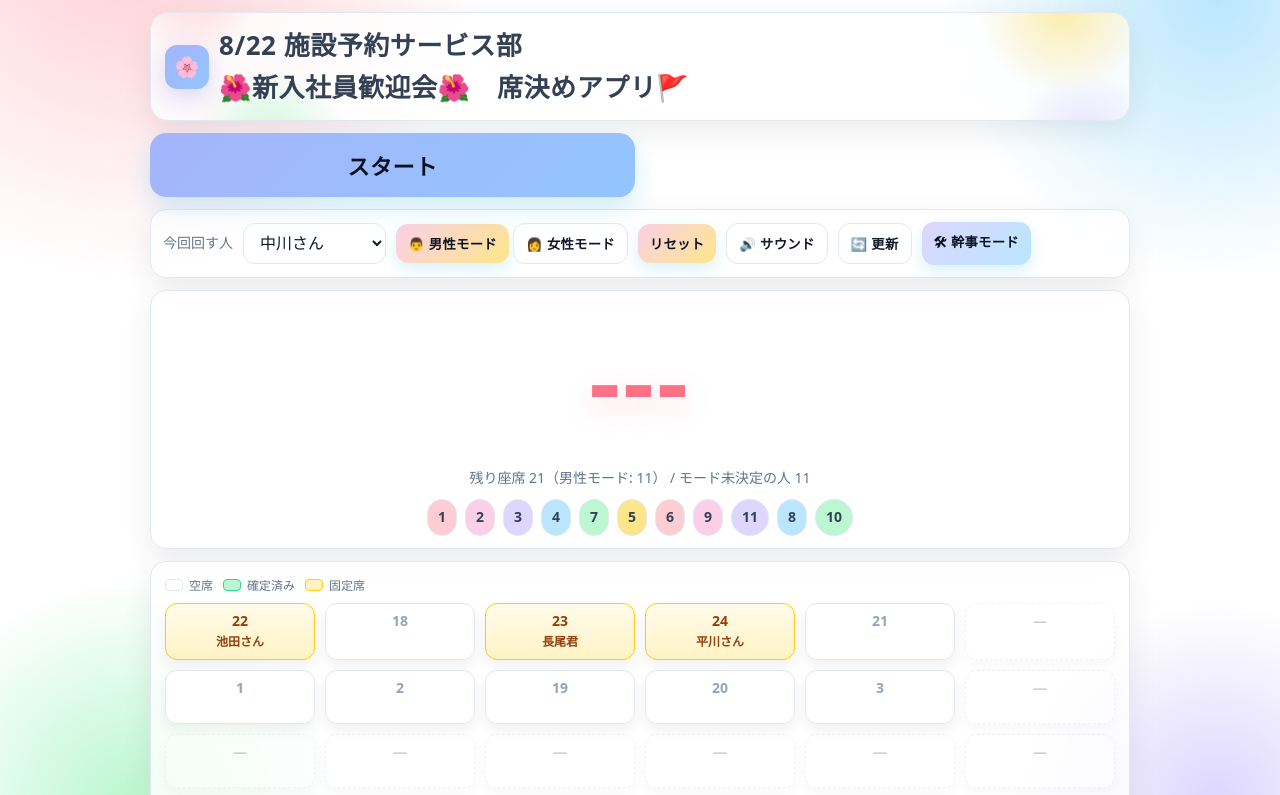
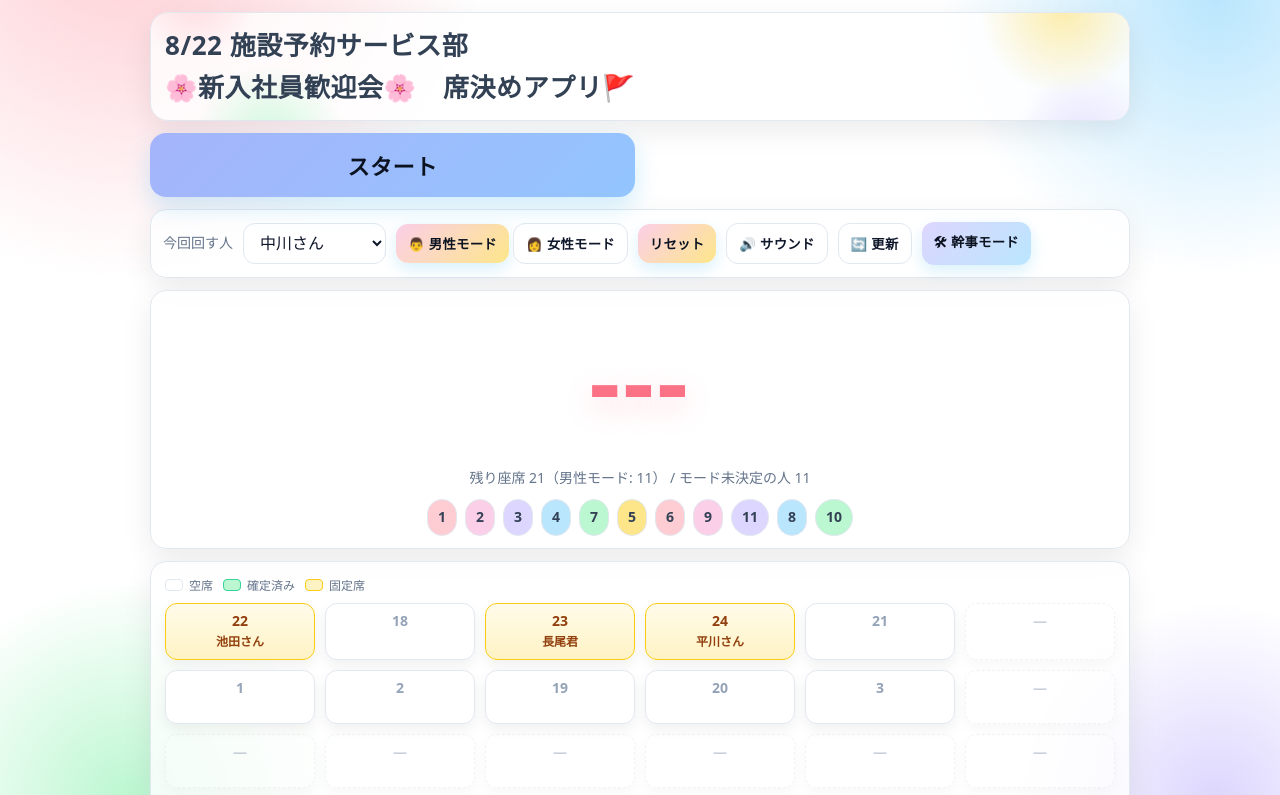
Before and after one commit to nishikawayota/seat, a plain HTML site: page index.html in a window 1280 px wide. Shown: the top 795 px of the page. Drawn offline with Linux system fonts and the light colour scheme; no server answers.

Commit message:
タイトル変更

```diff
--- a/index.html
+++ b/index.html
@@ -19,10 +19,9 @@
     <section class="hero">
       <div class="dots"></div>
       <div class="title">
-        <div class="logo">🌸</div>
         <div>
           <h1>8/22 施設予約サービス部</h1>
-          <h1>🌺新入社員歓迎会🌺　席決めアプリ🚩</h1>
+          <h1>🌸新入社員歓迎会🌸　席決めアプリ🚩</h1>
         </div>
       </div>
     </section>
```
